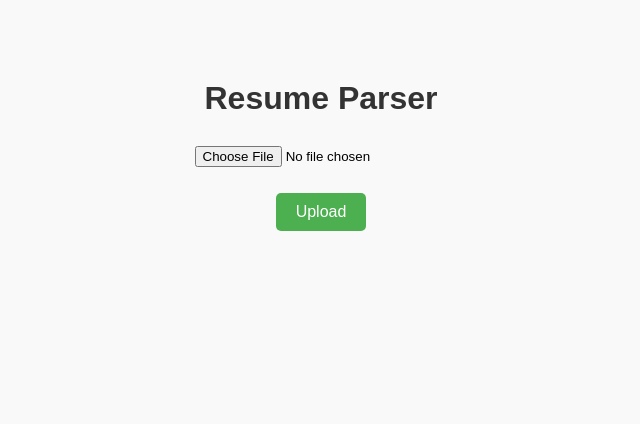
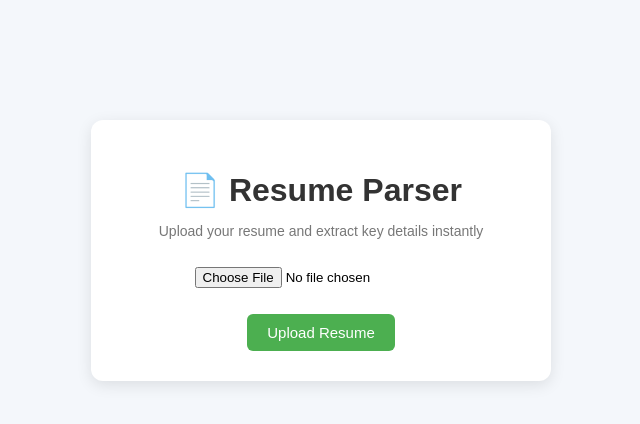
Before and after one commit to nihirashh/resume-parser-ai, a Flask app: page / in a window 1280 px wide. Shown: the top 424 px of the page, without its empty margins (319-959 px from the left). Run offline with Flask 3, Linux system fonts and the light colour scheme.

Commit message:
UI homepage improved

```diff
--- a/static/static.css
+++ b/static/static.css
@@ -1,45 +1,48 @@
 body {
     font-family: Arial, sans-serif;
+    background: #f4f7fb;
+    margin: 0;
+    padding: 0;
+}
+
+/* Center everything */
+.container {
+    width: 400px;
+    margin: 120px auto;
+    padding: 30px;
+    background: white;
+    border-radius: 12px;
+    box-shadow: 0px 4px 15px rgba(0, 0, 0, 0.1);
     text-align: center;
-    margin-top: 80px;
-    background-color: #f9f9f9;
 }
 
 h1 {
+    margin-bottom: 10px;
     color: #333;
 }
 
-form {
-    margin-top: 20px;
+.subtitle {
+    font-size: 14px;
+    color: #777;
+    margin-bottom: 20px;
 }
 
+/* File input */
 input[type="file"] {
     padding: 8px;
 }
 
+/* Button styling */
 button {
     padding: 10px 20px;
     background-color: #4CAF50;
     color: white;
     border: none;
-    border-radius: 5px;
-    font-size: 16px;
+    border-radius: 6px;
+    font-size: 15px;
+    cursor: pointer;
 }
 
 button:hover {
     background-color: #45a049;
 }
-
-.card {
-    width: 350px;
-    margin: 30px auto;
-    padding: 20px;
-    border-radius: 12px;
-    background-color: white;
-    box-shadow: 0px 4px 15px rgba(0, 0, 0, 0.1);
-    text-align: left;
-}
-
-.card p {
-    margin: 10px 0;
-}
--- a/templates/index.html
+++ b/templates/index.html
@@ -6,13 +6,16 @@
 </head>
 <body>
 
-    <h1>Resume Parser</h1>
+    <div class="container">
+        <h1>📄 Resume Parser</h1>
+        <p class="subtitle">Upload your resume and extract key details instantly</p>
 
-    <form method="POST" enctype="multipart/form-data">
-        <input type="file" name="resume" required>
-        <br><br>
-        <button type="submit">Upload</button>
-    </form>
+        <form method="POST" enctype="multipart/form-data">
+            <input type="file" name="resume" required>
+            <br><br>
+            <button type="submit">Upload Resume</button>
+        </form>
+    </div>
 
 </body>
 </html>
```
